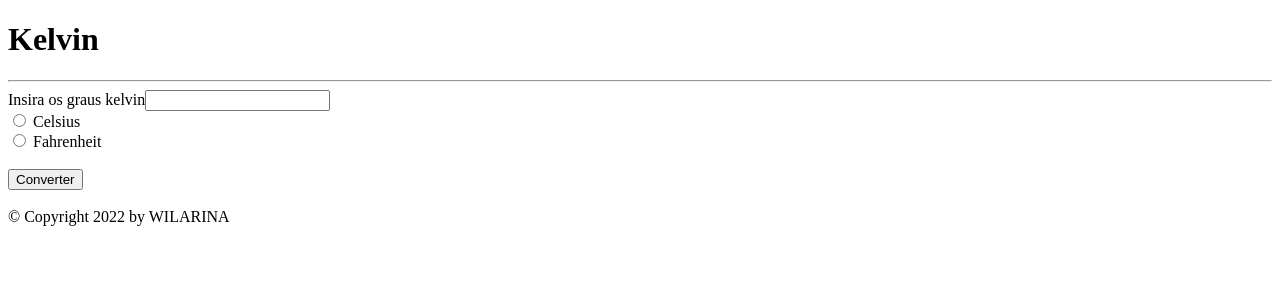
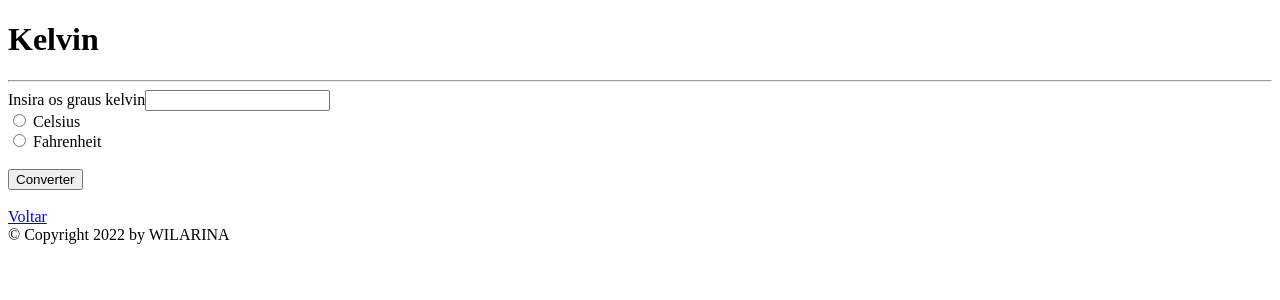
Before and after one commit to marinagsholanda/Sistemas-Operacionais-de-Redes, a Flask app: page /kelvin/ in a window 1280 px wide. Shown: the top 300 px of the page. Run offline with Flask 2, Linux system fonts and the light colour scheme.

Commit message:
Add files via upload

```diff
--- a/Conversor de medidas/app.py
+++ b/Conversor de medidas/app.py
@@ -27,7 +27,8 @@ def form_cel():
             msg = "no data received"
     else:
         msg = "no data received"
-    return msg
+    return render_template('result.html', titulo='Resultado', msg=msg, voltar='/celsius/')
+
 
 
 @app.route("/fahrenheit/")
@@ -49,7 +50,7 @@ def form_fahr():
             msg = "no data received"
     else:
         msg = "no data received"
-    return msg
+    return render_template('result.html', titulo='Resultado', msg=msg, voltar='/fahrenheit/')
 
 
 @app.route("/kelvin/")
@@ -71,7 +72,7 @@ def form_kel():
             msg = "no data received"
     else:
         msg = "no data received"
-    return msg
+    return render_template('result.html', titulo='Resultado', msg=msg, voltar='/kelvin/')
 
 
 @app.route("/quilometros/")
@@ -93,7 +94,7 @@ def form_km():
             msg = "no data received"
     else:
         msg = "no data received"
-    return msg
+    return render_template('result.html', titulo='Resultado', msg=msg, voltar='/quilometros/')
 
 
 @app.route("/metros/")
@@ -115,7 +116,7 @@ def form_m():
             msg = "no data received"
     else:
         msg = "no data received"
-    return msg
+    return render_template('result.html', titulo='Resultado', msg=msg, voltar='/metros/')
 
 
 @app.route("/centimetros/")
@@ -137,7 +138,7 @@ def form_cm():
             msg = "no data received"
     else:
         msg = "no data received"
-    return msg
+    return render_template('result.html', titulo='Resultado', msg=msg, voltar='/centimetros/')
 
 
 @app.route("/quilogramas/")
@@ -159,7 +160,7 @@ def form_kg():
             msg = "no data received"
     else:
         msg = "no data received"
-    return msg
+    return render_template('result.html', titulo='Resultado', msg=msg, voltar='/quilogramas/')
 
 
 @app.route("/gramas/")
@@ -181,7 +182,7 @@ def form_g():
             msg = "no data received"
     else:
         msg = "no data received"
-    return msg
+    return render_template('result.html', titulo='Resultado', msg=msg, voltar='/gramas/')
 
 
 @app.route("/miligramas/")
@@ -203,4 +204,4 @@ def form_mg():
             msg = "no data received"
     else:
         msg = "no data received"
-    return msg
+    return render_template('result.html', titulo='Resultado', msg=msg, voltar='/miligramas/')
--- a/Conversor de medidas/static/index.html
+++ b/Conversor de medidas/static/index.html
@@ -264,6 +264,8 @@
   </div>
   <br><br>
 
+  &copy; Copyright 2022 by WILARINA
+
 <script src="https://cdn.jsdelivr.net/npm/bootstrap@5.0.2/dist/js/bootstrap.bundle.min.js" integrity="sha384-MrcW6ZMFYlzcLA8Nl+NtUVF0sA7MsXsP1UyJoMp4YLEuNSfAP+JcXn/tWtIaxVXM" crossorigin="anonymous"></script>
 </body>
 </html>
--- a/Conversor de medidas/templates/celsius.html
+++ b/Conversor de medidas/templates/celsius.html
@@ -11,5 +11,8 @@
         <input type="submit" value="Converter">
     </form>
 <br>
+
+<div class="d-grid gap-2 col-6 mx-auto">
+  <a href="/" class="btn btn-info">Voltar</a>
+</div>
 {% endblock %}
-© 2022 GitHub, Inc.
--- a/Conversor de medidas/templates/centimetros.html
+++ b/Conversor de medidas/templates/centimetros.html
@@ -11,4 +11,8 @@
         <input type="submit" value="Converter">
     </form>
 <br>
+
+<div class="d-grid gap-2 col-6 mx-auto">
+  <a href="/" class="btn btn-info">Voltar</a>
+</div>
 {% endblock %}
--- a/Conversor de medidas/templates/fahrenheit.html
+++ b/Conversor de medidas/templates/fahrenheit.html
@@ -11,4 +11,8 @@
         <input type="submit" value="Converter">
     </form>
 <br>
+
+<div class="d-grid gap-2 col-6 mx-auto">
+  <a href="/" class="btn btn-info">Voltar</a>
+</div>
 {% endblock %}
--- a/Conversor de medidas/templates/gramas.html
+++ b/Conversor de medidas/templates/gramas.html
@@ -11,4 +11,8 @@
         <input type="submit" value="Converter">
     </form>
 <br>
+
+<div class="d-grid gap-2 col-6 mx-auto">
+  <a href="/" class="btn btn-info">Voltar</a>
+</div>
 {% endblock %}
--- a/Conversor de medidas/templates/kelvin.html
+++ b/Conversor de medidas/templates/kelvin.html
@@ -11,5 +11,8 @@
         <input type="submit" value="Converter">
     </form>
 <br>
+
+<div class="d-grid gap-2 col-6 mx-auto">
+  <a href="/" class="btn btn-info">Voltar</a>
+</div>
 {% endblock %}
-© 2022 GitHub, Inc.
--- a/Conversor de medidas/templates/metros.html
+++ b/Conversor de medidas/templates/metros.html
@@ -11,4 +11,8 @@
         <input type="submit" value="Converter">
     </form>
 <br>
+
+<div class="d-grid gap-2 col-6 mx-auto">
+  <a href="/" class="btn btn-info">Voltar</a>
+</div>
 {% endblock %}
--- a/Conversor de medidas/templates/miligramas.html
+++ b/Conversor de medidas/templates/miligramas.html
@@ -11,4 +11,8 @@
         <input type="submit" value="Converter">
     </form>
 <br>
+
+<div class="d-grid gap-2 col-6 mx-auto">
+  <a href="/" class="btn btn-info">Voltar</a>
+</div>
 {% endblock %}
--- a/Conversor de medidas/templates/quilogramas.html
+++ b/Conversor de medidas/templates/quilogramas.html
@@ -11,4 +11,8 @@
         <input type="submit" value="Converter">
     </form>
 <br>
+
+<div class="d-grid gap-2 col-6 mx-auto">
+  <a href="/" class="btn btn-info">Voltar</a>
+</div>
 {% endblock %}
--- a/Conversor de medidas/templates/quilometros.html
+++ b/Conversor de medidas/templates/quilometros.html
@@ -11,4 +11,8 @@
         <input type="submit" value="Converter">
     </form>
 <br>
+
+<div class="d-grid gap-2 col-6 mx-auto">
+  <a href="/" class="btn btn-info">Voltar</a>
+</div>
 {% endblock %}
```
Also changed, not shown: Conversor de medidas/templates/result.html (added, +16 -0 lines).
